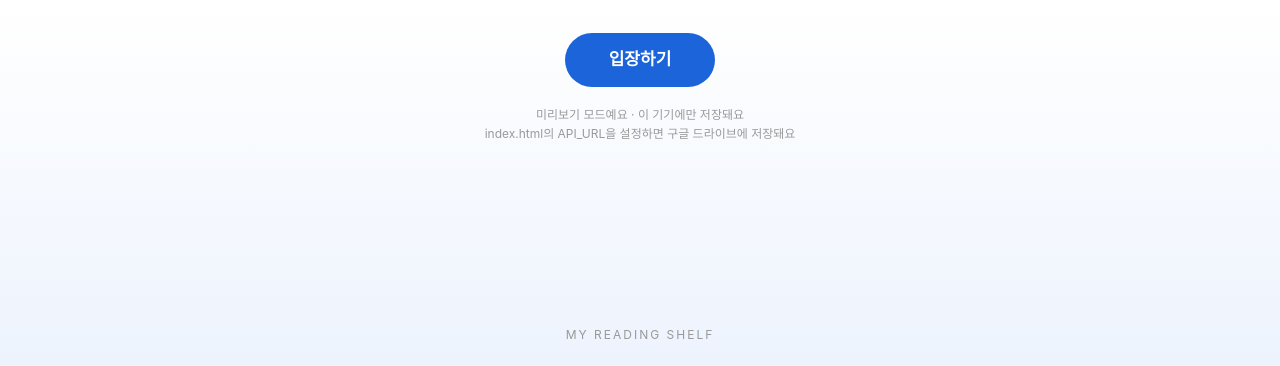
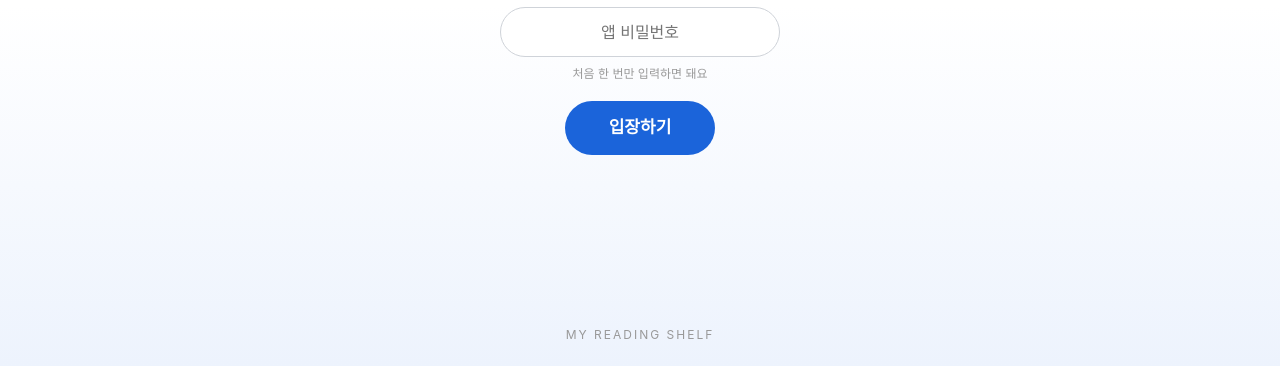
Before and after one commit to Rover-Paul/Book, a plain HTML site: page index.html in a window 1280 px wide. Shown: the part 434-800 px from the top of the page. Drawn offline with Linux system fonts and the light colour scheme.

Commit message:
Update index.html

```diff
--- a/index.html
+++ b/index.html
@@ -342,7 +342,7 @@ img{display:block;max-width:100%}
 /* ================= 설정 =================
  * 구글 스크립트를 '웹 앱'으로 배포한 주소(https://script.google.com/macros/s/…/exec)를
  * 아래 따옴표 안에 붙여 넣으세요. 비워 두면 '미리보기 모드'(이 기기에만 저장)로 동작합니다. */
-const API_URL = '';
+const API_URL = 'https://script.google.com/macros/s/AKfycbwcoDo5wK40pv-wnm6B3IImOusZMGwE1dVG15RgQTZ6l4W0H3fq7fegynPJJbp-oqEl/exec';
 /* ======================================== */
 
 const $ = s => document.querySelector(s);
```
